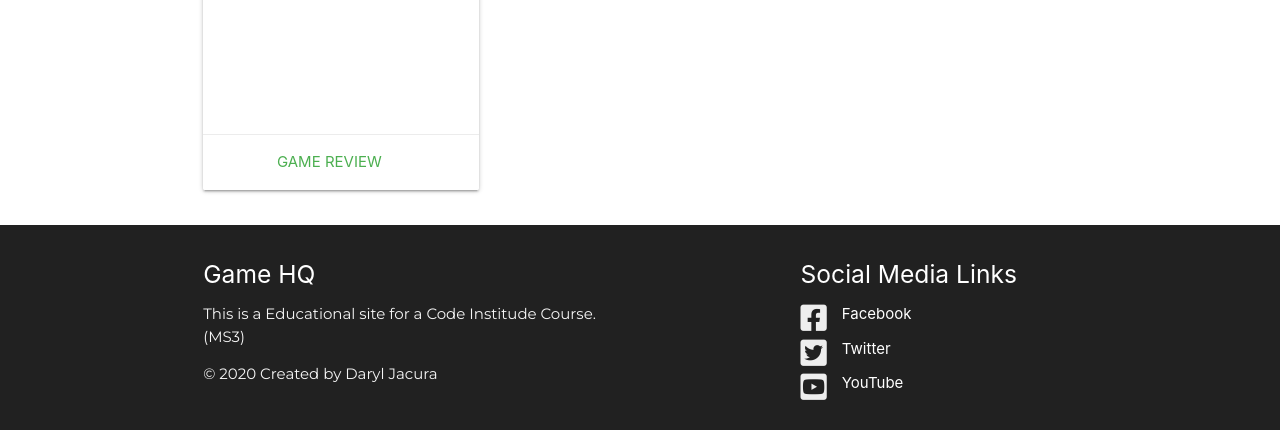
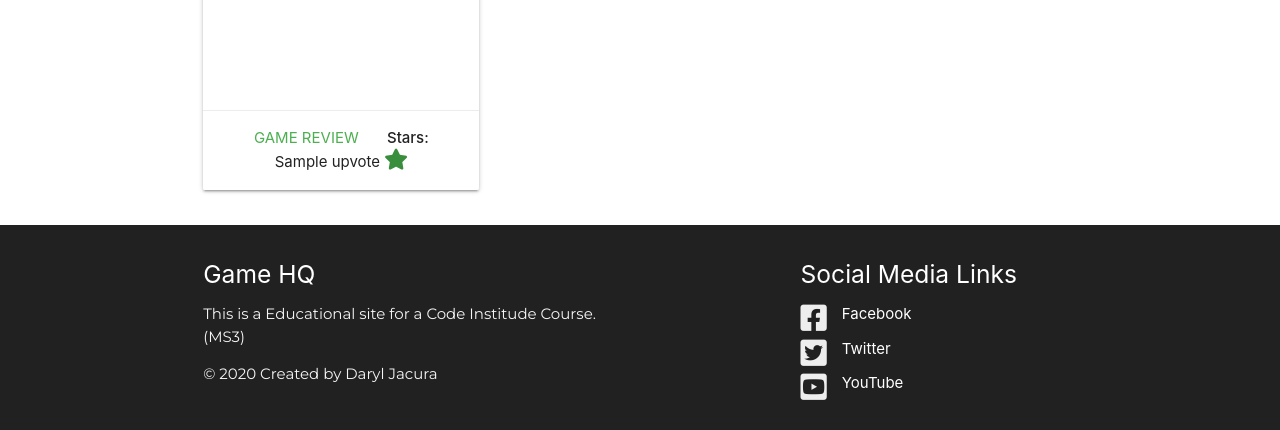
Before and after one commit to Code-Institute-Submissions/game-hq, a Flask app: page /profile/1 in a window 1280 px wide. Shown: the part 1284-1714 px from the top of the page. Run offline with Flask 2, Linux system fonts and the light colour scheme; the visitor is signed in with stand-in values (Sample User, id 1); grey boxes marked "Sample" are stand-in pictures; a database or web service that is not in the repository returns one stand-in record (values such as "Sample title"); some libraries are stand-ins or nearby versions.

Commit message:
Added stars to profile cards

```diff
--- a/templates/profile.html
+++ b/templates/profile.html
@@ -48,6 +48,8 @@
                 </div>
                 <div class="card-action center-align">
                     <a class="green-text" href="{{ url_for('review', game_id=game._id) }}">Game Review</a>
+                    <span><strong>Stars:</strong></span><span>  {{ game.upvote }}</span>
+                    <i class="fas fa-star green-text text-darken-2"></i>
                 </div>
             </div>
         </div>
```
